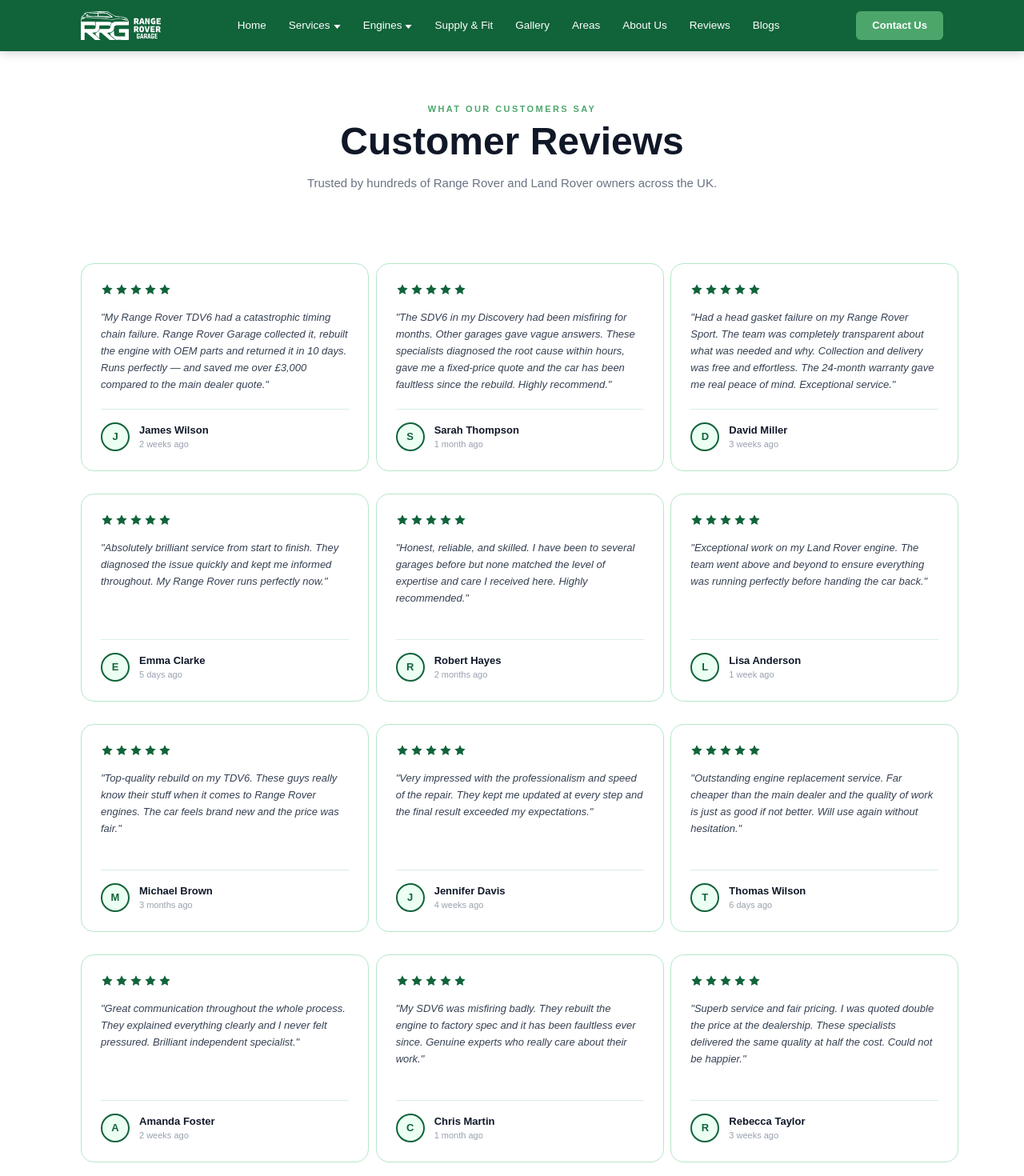
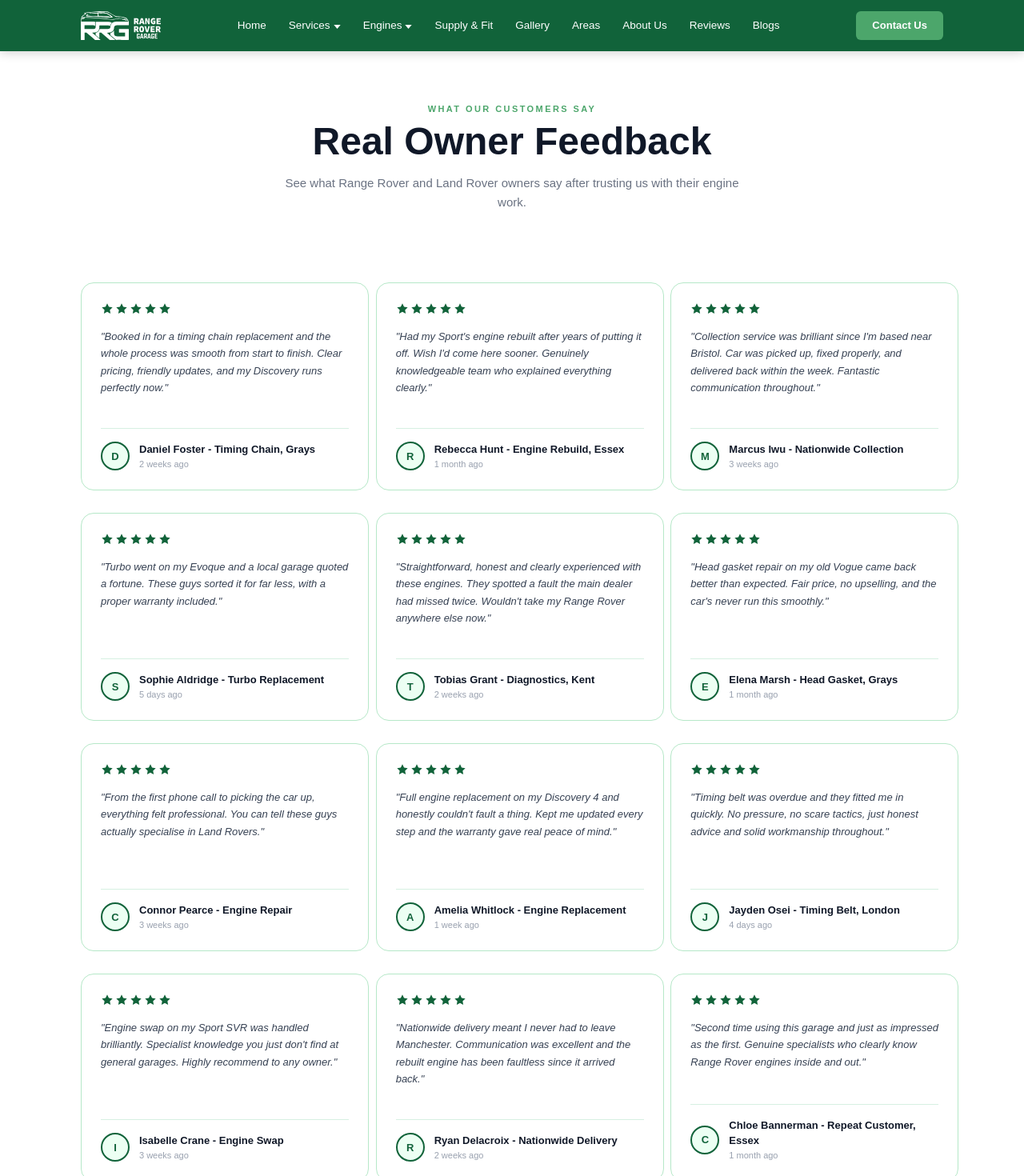
Before and after one commit to Sufyan-Ali1/RangeRover, a Next.js app: page /reviews in a window 1280 px wide. Shown: the top 1470 px of the page at 80% size. Built offline with nearby package versions, Linux system fonts and the light colour scheme.

Commit message:
Complete Reviews Page content

```diff
--- a/app/components/Header.tsx
+++ b/app/components/Header.tsx
@@ -51,36 +51,36 @@
       <div className="absolute inset-0 bg-[radial-gradient(circle_at_right,rgba(38,126,71,0.45),transparent_40%)]" />
       {compact && <div className="absolute inset-0 bg-black/10" />}
 
-      {/* Content Wrapper - Using relative + flex instead of absolute to allow natural vertical stretching */}
-      <div className="relative z-10 mx-auto flex w-full max-w-7xl flex-col items-center px-6 text-center pt-6 lg:pt-0">
+      {/* Content Wrapper */}
+      <div className="relative z-10 mx-auto flex w-full max-w-5xl flex-col items-center px-6 text-center pt-6 lg:pt-0">
 
-        {/* Title */}
-        <h1 className="max-w-5xl font-black uppercase text-white text-2xl leading-tight sm:text-3xl md:text-4xl lg:text-5xl tracking-wide">
+        {/* Title - Optimized for flexible and long content */}
+        <h1 className="w-full font-extrabold tracking-tight text-white text-xl sm:text-2xl md:text-3xl lg:text-4xl leading-[1.2] drop-shadow-sm">
           {title}
         </h1>
 
-        {/* Subtitle - Clamped text sizes and better mobile wrapping */}
-        <p className="mt-4 max-w-3xl font-medium text-white/90 text-xs sm:text-sm md:text-base leading-relaxed text-balance px-2">
+        {/* Subtitle */}
+        <p className="mt-3 max-w-2xl font-medium text-white/90 text-xs sm:text-sm md:text-base leading-relaxed px-2">
           {subtitle}
         </p>
 
         {/* Registration Plate Component */}
-        <div className="my-6 w-full flex justify-center">
+        <div className="my-5 w-full flex justify-center">
           <RegPlate />
         </div>
 
         {/* Highlights Badges */}
         {highlights && highlights.length > 0 && (
-          <div className="flex w-full max-w-5xl flex-col items-center gap-2">
+          <div className="flex w-full max-w-4xl flex-col items-center gap-2">
             {highlights.map((item) => (
               <div
                 key={item}
-                className="flex w-full max-w-full items-start gap-2.5 rounded-xl border border-white/15 bg-white/10 px-4 py-2.5 text-left backdrop-blur-sm sm:w-fit sm:items-center sm:rounded-full sm:text-center sm:px-5"
+                className="flex w-full items-start gap-2.5 rounded-xl border border-white/15 bg-white/10 px-4 py-2.5 text-left backdrop-blur-sm sm:w-fit sm:items-center sm:rounded-full sm:px-5"
               >
                 <span className="mt-0.5 flex h-4 w-4 shrink-0 items-center justify-center rounded-full border border-[#39f0c0] text-[10px] font-bold text-[#39f0c0] sm:mt-0 sm:h-5 sm:w-5 sm:text-[11px]">
                   +
                 </span>
-                <span className="text-xs font-semibold leading-snug text-white sm:text-sm md:text-base">
+                <span className="text-xs font-semibold leading-snug text-white sm:text-sm">
                   {item}
                 </span>
               </div>
--- a/app/data/home/heroData.ts
+++ b/app/data/home/heroData.ts
@@ -6,8 +6,6 @@
   subtitle:
     "When your Range Rover, Land Rover or Jaguar engine needs expert attention, you want engineers who live and breathe these vehicles. We diagnose, rebuild and replace engines to exacting standards, backed by genuine parts and a warranty you can rely on.",
   highlights: [
-    "Independent Land Rover and Range Rover specialists",
-    "Genuine and OEM-grade parts fitted every time",
     "UK-wide collection and delivery available",
     "Warranty-backed engine rebuilds and repairs",
     "Same-day diagnostics on most bookings",
--- a/app/data/reviews.ts
+++ b/app/data/reviews.ts
@@ -3,86 +3,86 @@
 export const reviews: Review[] = [
   {
     id: 1,
-    name: "James Wilson",
+    name: "Daniel Foster - Timing Chain, Grays",
     date: "2 weeks ago",
-    text: '"My Range Rover TDV6 had a catastrophic timing chain failure. Range Rover Garage collected it, rebuilt the engine with OEM parts and returned it in 10 days. Runs perfectly — and saved me over £3,000 compared to the main dealer quote."',
+    text: '"Booked in for a timing chain replacement and the whole process was smooth from start to finish. Clear pricing, friendly updates, and my Discovery runs perfectly now."',
     stars: 5,
   },
   {
     id: 2,
-    name: "Sarah Thompson",
+    name: "Rebecca Hunt - Engine Rebuild, Essex",
     date: "1 month ago",
-    text: '"The SDV6 in my Discovery had been misfiring for months. Other garages gave vague answers. These specialists diagnosed the root cause within hours, gave me a fixed-price quote and the car has been faultless since the rebuild. Highly recommend."',
+    text: "\"Had my Sport's engine rebuilt after years of putting it off. Wish I'd come here sooner. Genuinely knowledgeable team who explained everything clearly.\"",
     stars: 5,
   },
   {
     id: 3,
-    name: "David Miller",
+    name: "Marcus Iwu - Nationwide Collection",
     date: "3 weeks ago",
-    text: '"Had a head gasket failure on my Range Rover Sport. The team was completely transparent about what was needed and why. Collection and delivery was free and effortless. The 24-month warranty gave me real peace of mind. Exceptional service."',
+    text: '"Collection service was brilliant since I\'m based near Bristol. Car was picked up, fixed properly, and delivered back within the week. Fantastic communication throughout."',
     stars: 5,
   },
   {
     id: 4,
-    name: "Emma Clarke",
+    name: "Sophie Aldridge - Turbo Replacement",
     date: "5 days ago",
-    text: '"Absolutely brilliant service from start to finish. They diagnosed the issue quickly and kept me informed throughout. My Range Rover runs perfectly now."',
+    text: '"Turbo went on my Evoque and a local garage quoted a fortune. These guys sorted it for far less, with a proper warranty included."',
     stars: 5,
   },
   {
     id: 5,
-    name: "Robert Hayes",
-    date: "2 months ago",
-    text: '"Honest, reliable, and skilled. I have been to several garages before but none matched the level of expertise and care I received here. Highly recommended."',
+    name: "Tobias Grant - Diagnostics, Kent",
+    date: "2 weeks ago",
+    text: '"Straightforward, honest and clearly experienced with these engines. They spotted a fault the main dealer had missed twice. Wouldn\'t take my Range Rover anywhere else now."',
     stars: 5,
   },
   {
     id: 6,
-    name: "Lisa Anderson",
-    date: "1 week ago",
-    text: '"Exceptional work on my Land Rover engine. The team went above and beyond to ensure everything was running perfectly before handing the car back."',
+    name: "Elena Marsh - Head Gasket, Grays",
+    date: "1 month ago",
+    text: '"Head gasket repair on my old Vogue came back better than expected. Fair price, no upselling, and the car\'s never run this smoothly."',
     stars: 5,
   },
   {
     id: 7,
-    name: "Michael Brown",
-    date: "3 months ago",
-    text: '"Top-quality rebuild on my TDV6. These guys really know their stuff when it comes to Range Rover engines. The car feels brand new and the price was fair."',
+    name: "Connor Pearce - Engine Repair",
+    date: "3 weeks ago",
+    text: '"From the first phone call to picking the car up, everything felt professional. You can tell these guys actually specialise in Land Rovers."',
     stars: 5,
   },
   {
     id: 8,
-    name: "Jennifer Davis",
-    date: "4 weeks ago",
-    text: '"Very impressed with the professionalism and speed of the repair. They kept me updated at every step and the final result exceeded my expectations."',
+    name: "Amelia Whitlock - Engine Replacement",
+    date: "1 week ago",
+    text: '"Full engine replacement on my Discovery 4 and honestly couldn\'t fault a thing. Kept me updated every step and the warranty gave real peace of mind."',
     stars: 5,
   },
   {
     id: 9,
-    name: "Thomas Wilson",
-    date: "6 days ago",
-    text: '"Outstanding engine replacement service. Far cheaper than the main dealer and the quality of work is just as good if not better. Will use again without hesitation."',
+    name: "Jayden Osei - Timing Belt, London",
+    date: "4 days ago",
+    text: '"Timing belt was overdue and they fitted me in quickly. No pressure, no scare tactics, just honest advice and solid workmanship throughout."',
     stars: 5,
   },
   {
     id: 10,
-    name: "Amanda Foster",
-    date: "2 weeks ago",
-    text: '"Great communication throughout the whole process. They explained everything clearly and I never felt pressured. Brilliant independent specialist."',
+    name: "Isabelle Crane - Engine Swap",
+    date: "3 weeks ago",
+    text: '"Engine swap on my Sport SVR was handled brilliantly. Specialist knowledge you just don\'t find at general garages. Highly recommend to any owner."',
     stars: 5,
   },
   {
     id: 11,
-    name: "Chris Martin",
-    date: "1 month ago",
-    text: '"My SDV6 was misfiring badly. They rebuilt the engine to factory spec and it has been faultless ever since. Genuine experts who really care about their work."',
+    name: "Ryan Delacroix - Nationwide Delivery",
+    date: "2 weeks ago",
+    text: '"Nationwide delivery meant I never had to leave Manchester. Communication was excellent and the rebuilt engine has been faultless since it arrived back."',
     stars: 5,
   },
   {
     id: 12,
-    name: "Rebecca Taylor",
-    date: "3 weeks ago",
-    text: '"Superb service and fair pricing. I was quoted double the price at the dealership. These specialists delivered the same quality at half the cost. Could not be happier."',
+    name: "Chloe Bannerman - Repeat Customer, Essex",
+    date: "1 month ago",
+    text: '"Second time using this garage and just as impressed as the first. Genuine specialists who clearly know Range Rover engines inside and out."',
     stars: 5,
   },
 ];
--- a/app/reviews/page.tsx
+++ b/app/reviews/page.tsx
@@ -7,7 +7,8 @@
 
 export const metadata = {
   title: "Customer Reviews | Range Rover Engines",
-  description: "Read what our customers say about our Range Rover and Land Rover engine services.",
+  description:
+    "Read what our customers say about our Range Rover and Land Rover engine services.",
 };
 
 export default function ReviewsPage() {
@@ -21,10 +22,11 @@
           What Our Customers Say
         </p>
         <h1 className="text-4xl font-bold text-gray-900 sm:text-5xl">
-          Customer Reviews
+          Real Owner Feedback
         </h1>
         <p className="mx-auto mt-4 max-w-xl text-[15px] leading-relaxed text-gray-500">
-          Trusted by hundreds of Range Rover and Land Rover owners across the UK.
+          See what Range Rover and Land Rover owners say after trusting us with
+          their engine work.
         </p>
       </div>
 
```
